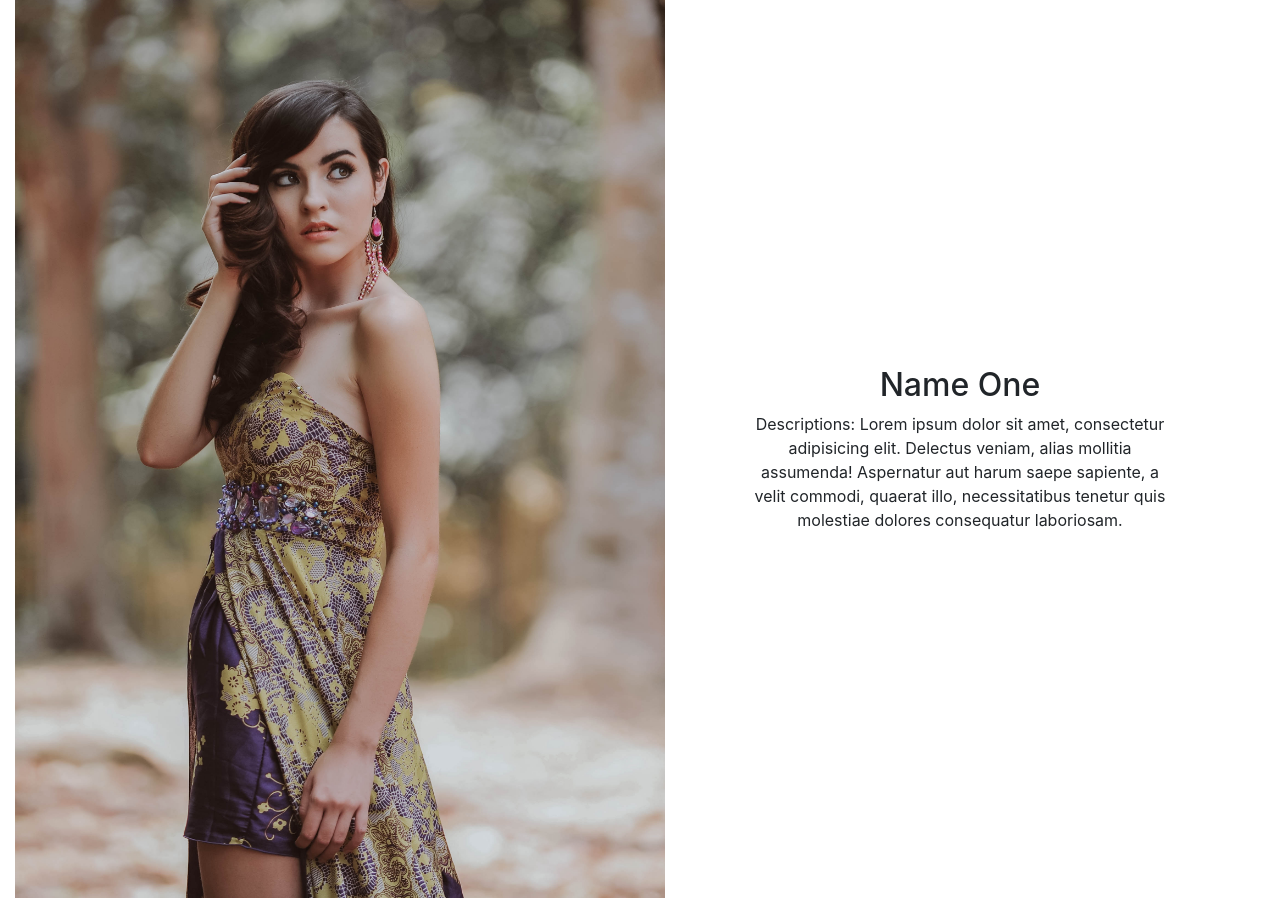
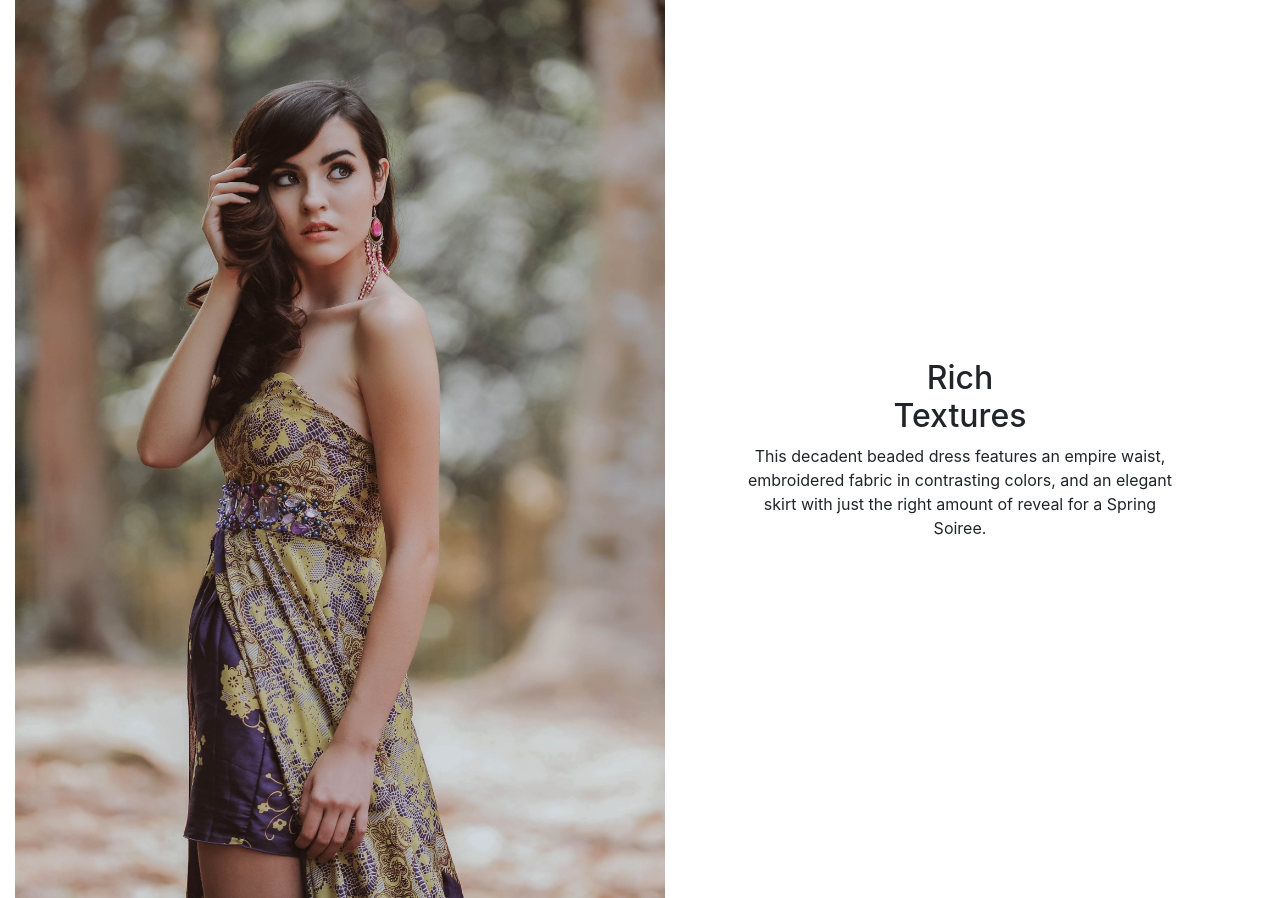
Before and after one commit to Jenniferrrrrr/SFHacks, a Flask app: page /ss19 in a window 1280 px wide; the page is wider, and only the part inside the window is pictured. Shown: the part 1212-2110 px from the top of that part. Run offline with Flask 2, Linux system fonts and the light colour scheme; parts of the project's set-up code (start-up, migrations or seed data) failed here and were passed over; some libraries are stand-ins or nearby versions.

Commit message:
add lots of content to templates and online and hotline calls

```diff
--- a/app.py
+++ b/app.py
@@ -3,7 +3,7 @@ from flask import Flask, render_template, g, request
 import requests
 import random
 import ipinfo
-import Scraper
+import autocall
 import json
 from flask_bootstrap import Bootstrap
 
@@ -13,34 +13,47 @@ with open('config.json') as f:
 app = Flask(__name__)
 bootstrap = Bootstrap(app)
 
-local_resources = {}
+phone_number = ""
+zipcode = ""
 
 @app.route('/')
 def home():
-    # global local_resources
-    # zipcode = getZipCode()
-    # local_resources = Scraper.scraper(zipcode)
-    # names = local_resources.keys()
-
     return render_template('index.html')
 
 @app.route('/about')
 def about():
     return render_template('about.html')
 
+#online
 @app.route('/fw19', methods=["GET", "POST"])
 def fw19():
-    pn = "no phone number"
+    global phone_number
     if request.method == 'POST':
-        pn = request.form
+        response = request.form
+        phone_number = response["phone_number"]
+        autocall.onlineCall(phone_number)
     return render_template("fw19.html")
 
+#near me
 @app.route('/fw18')
 def fw18():
+    global phone_number
+    global zipcode
+    if request.method == 'POST':
+        response = request.form
+        phone_number = response["phone_number"]
+        zipcode = getZipCode()
+        autocall.localCall(zipcode, phone_number)
     return render_template("fw18.html")
 
+#hotlines
 @app.route('/ss19')
 def ss19():
+    global phone_number
+    if request.method == 'POST':
+        response = request.form
+        phone_number = response["phone_number"]
+        autocall.hotlineCall(phone_number)
     return render_template("ss19.html")
 
 def getZipCode():
--- a/autocall.py
+++ b/autocall.py
@@ -7,6 +7,17 @@ from urllib.parse import urlencode
 with open('twil.json') as f:
     api_keys = json.load(f)
 
+onlineDictionary = {
+                    "National Domestic Violence Hotline" : "www.thehotline.org",
+                    "The One Love Foundation" : "www.joinonelove.org",
+                    "The Anti Violence Project" : "www.avp.org"
+                    }
+
+hotlineDictionary = {
+                    "national domestic violence hotline" : "1 800 799 7233",
+                    "national child abuse hotline" : "1 800 422 4453",
+                    "trans lifeline" : "1 877 565 8860"
+                    }
 
 def resources(dic):
     m = ""
@@ -14,11 +25,27 @@ def resources(dic):
         m = m + item + " at " + dic[item] + " , "
     return m
 
-def call(ipadress):
+def localCall(zipcode, phone_number):
     """
-    Some example usage of different twilio resources.
+    Scrapes for local domestic shelters and calls the user with top 3 results.
     """
-    dictionary = Scraper.scraper(ipadress)
+    dictionary = Scraper.scraper(zipcode)
     client = Client(api_keys["id"], api_keys["key"])
     message = "Here are local resources that you can find help from: " + resources(dictionary)
-    client.calls.create(to='+15109449663',from_='+16107569992', url="https://twimlets.com/message?" + urlencode({'Message': message}))
+    client.calls.create(to=phone_number,from_='+16107569992', url="https://twimlets.com/message?" + urlencode({'Message': message}))
+
+def hotlineCall(phone_number):
+    """
+    Calls the user with the name and number of 3 domestic abuse hotlines.
+    """
+    client = Client(api_keys["id"], api_keys["key"])
+    message = "Here are hotlines that you can find help from: " + resources(hotlineDictionary)
+    client.calls.create(to=phone_number,from_='+16107569992', url="https://twimlets.com/message?" + urlencode({'Message': message}))
+
+def onlineCall(phone_number):
+    """
+    Calls the user with the name of three online resources and tips for accessing them discreetly.
+    """
+    client = Client(api_keys["id"], api_keys["key"])
+    message = "Here are online resources that you can find help from: " + resources(onlineDictionary)
+    client.calls.create(to=phone_number, from_='+16107569992', url="https://twimlets.com/message?" + urlencode({'Message': message}))
--- a/templates/about.html
+++ b/templates/about.html
@@ -20,7 +20,7 @@
 	  	  	<a class="navbar-brand col-1" href="#">Autelier</a>
 	    	<ul class="navbar-nav col-10">
 	      		<li class="nav-item">
-	        	  <a class="nav-link" href="{{ url_for('fw19') }}">F/W - 19 Premier</a>
+	        	  <a class="nav-link" href="{{ url_for('fw19') }}">F/W - 19 Preview</a>
 	      		</li>
 			    <li class="nav-item">
 			      <a class="nav-link" href="{{ url_for('ss19') }}">S/S - 19</a>
@@ -43,7 +43,7 @@
 		</nav>
 		<div class="px-3 py-3 pt-md-5 pb-md-4 mt-5 text-center">
 		  <h1 class="display-4">Maison-Autelier</h1>
-		  <p class="lead col-md-6 mx-auto">Lorem ipsum dolor sit amet, consectetur adipisicing elit. Ducimus nobis illum, fugiat cupiditate explicabo. Necessitatibus numquam nam nesciunt eaque molestias. Nesciunt dicta soluta laboriosam illum voluptate nemo aliqui!</p>
+		  <p class="lead col-md-6 mx-auto">Maison-Autelier is a timeless house of impeccable design founded in 1963 in Paris by two women. Since its inauguration, Maison-Autelier has prided itself on pushing the boundaries of haute couture and ready to wear collections, for women, by women. <p>
 		</div>
 
 </body>
--- a/templates/fw18.html
+++ b/templates/fw18.html
@@ -42,8 +42,8 @@
 	</ul>
 </nav>
 		<div class="px-3 py-3 pt-md-5 pb-md-4 mt-5 text-center">
-		<h1 class="display-4">Fall Winter 2018 </h1>
-		<p class="lead col-md-6 mx-auto">!!!!Lorem ipsum dolor sit amet, consectetur adipisicing elit. Ducimus nobis illum, fugiat cupiditate explicabo. Necessitatibus numquam nam nesciunt eaque molestias. Nesciunt dicta soluta laboriosam illum voluptate nemo aliqui!</p>
+		<h1 class="display-4">Fall Winter 2018 Ready To Wear </h1>
+		<p class="lead col-md-6 mx-auto">Jumpsuits, cotton dresses, oversized dress-shirts. Who said women can’t wear fashion comfortably? Our new collection is here to dress women so they are comfortable in their own skins.</p>
 		</div>
 		<!-- Name One -->
 		<div class="mt-4 bg-light">
--- a/templates/ss19.html
+++ b/templates/ss19.html
@@ -20,7 +20,7 @@
 			<a class="navbar-brand col-1" href="#">Autelier</a>
 		<ul class="navbar-nav col-10">
 			<li class="nav-item">
-				<a class="nav-link" href= "{{ url_for('fw19') }}">F/W - 19 Premier</a>
+				<a class="nav-link" href= "{{ url_for('fw19') }}">F/W - 19 Preview</a>
 			</li>
 			<li class="nav-item">
 				<a class="nav-link" href="{{ url_for('ss19') }}">S/S - 19</a>
@@ -36,8 +36,9 @@
 		</ul>
 		</nav>
 	<div class="px-3 py-3 pt-md-5 pb-md-4 mt-5 text-center">
-		<h1 class="display-4">Spring Summer 2019 </h1>
-		<p class="lead col-md-6 mx-auto">Lorem ipsum dolor sit amet, consectetur adipisicing elit. Ducimus nobis illum, fugiat cupiditate explicabo. Necessitatibus numquam nam nesciunt eaque molestias. Nesciunt dicta soluta laboriosam illum voluptate nemo aliqui!</p>
+		<h1 class="display-4">Spring Summer 2019 Ready To Wear </h1>
+		<p class="lead col-md-6 mx-auto">Spring. Summer. Sunshine. Water. And most importantly, flowers. Our new collection takes flowers, the privilege of these two seasons, and draws them on a canvas of rich colors.
+		</p>
 		</div>
 		<!-- Name One -->
 		<div class="mt-4 bg-light">
@@ -45,7 +46,7 @@
 				<div class="col-6 my-auto text-center">
 					<div class="dropup align-self-center">
 					  <h2 class="col-4 mx-auto align-self-center" id="dropdownMenuButton" data-toggle="dropdown" aria-haspopup="true" aria-expanded="false">
-					    Name One
+					    Faded Florals
 					  </h2>
 				  <div class="p-0 dropdown-menu" aria-labelledby="dropdownMenuButton" id="input2center">
 					 <form action="/fw19" method = "POST">
@@ -58,7 +59,7 @@
 				    </form>
 				  </div>
 				</div>
-				<p class="col-6 mx-auto text-center">Descriptions: Lorem ipsum dolor sit amet, consectetur adipisicing elit. Delectus veniam, alias mollitia assumenda! Aspernatur aut harum saepe sapiente, a velit commodi, quaerat illo, necessitatibus tenetur quis molestiae dolores consequatur laboriosam.</p> <p class="col-6 mx-auto text-center"> Lorem ipsum dolor sit amet, consectetur adipisicing elit. Delectus veniam, alias mollitia assumenda! Aspernatur aut harum saepe sapiente, a velit commodi, quaerat illo, necessitatibus tenetur quis molestiae dolores consequatur laboriosam.</p ></div>
+				<p class="col-6 mx-auto text-center">A floral gown in pastel hues is a must-have for a Spring wardrobe. Wear it to brunch or by the pool, this off-the-shoulder maxi dress is sure to turn heads.</p> <p class="col-6 mx-auto text-center"> </p ></div>
     			<div class="col-6"> <img src="/static/ss-19-1.jpg" width="670" height="800" alt=""> </div>
 			</div>
 		</div>
@@ -69,7 +70,7 @@
     			<div class="col-6 my-auto mx-auto text-center">
     				<div class="dropup align-self-center">
 					  <h2 class="col-4 mx-auto align-self-center" id="dropdownMenuButton" data-toggle="dropdown" aria-haspopup="true" aria-expanded="false">
-					    Name One
+					    Rich Textures
 					  </h2>
 				  <div class="p-0 dropdown-menu" aria-labelledby="dropdownMenuButton" id="input2center">
 					 <form action="/fw19" method = "POST">
@@ -82,7 +83,7 @@
 				    </form>
 				  </div>
 				</div>
-				<p class="col-9 mx-auto text-center">Descriptions: Lorem ipsum dolor sit amet, consectetur adipisicing elit. Delectus veniam, alias mollitia assumenda! Aspernatur aut harum saepe sapiente, a velit commodi, quaerat illo, necessitatibus tenetur quis molestiae dolores consequatur laboriosam.</p></div>
+				<p class="col-9 mx-auto text-center">This decadent beaded dress features an empire waist, embroidered fabric in contrasting colors, and an elegant skirt with just the right amount of reveal for a Spring Soiree.</p></div>
 			</div>
 		</div>
 	</div>
```
Also changed, not shown: templates/fw19.html (+5 -5 lines), static/old-founder.jpg (added), static/old-runway.jpg (added), static/workshop.jpg (added).
